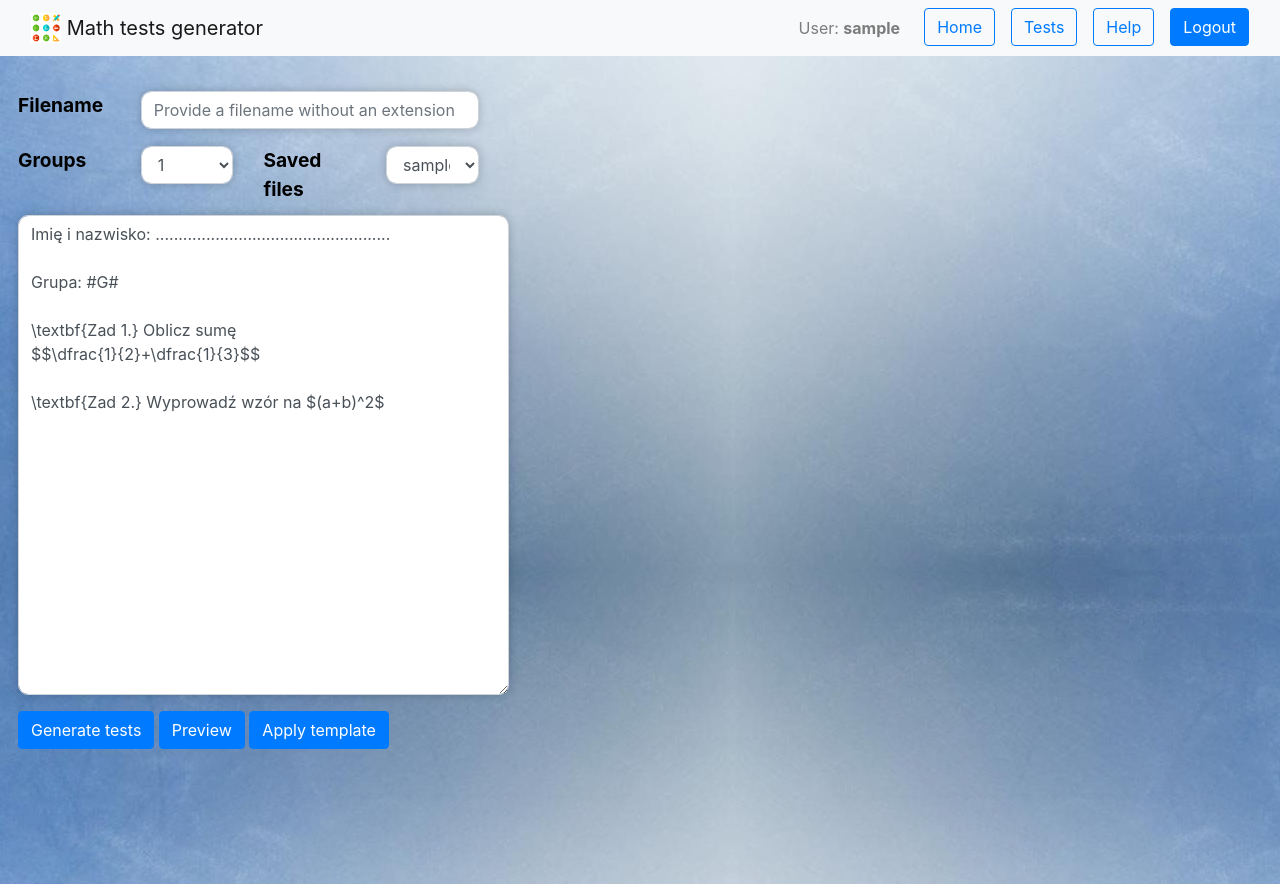
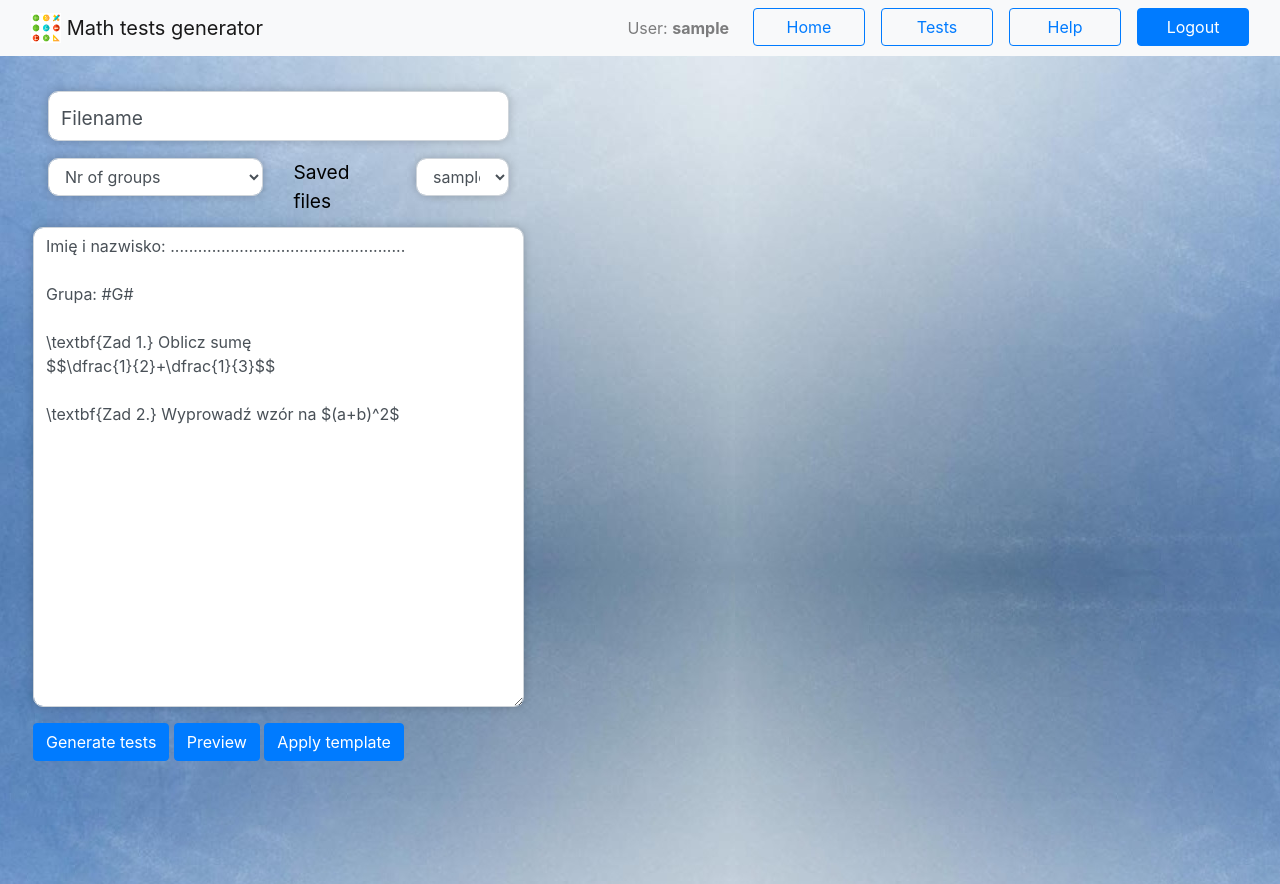
Before and after one commit to piotrw777/FinalProject_cs50, a Flask app: page / in a window 1280 px wide. Run offline with Flask 3, Linux system fonts and the light colour scheme; the visitor is signed in with stand-in values (Sample User, id 1); tables that the repository leaves empty hold one stand-in row (values such as "Sample post"); some libraries are stand-ins or nearby versions.

Commit message:
Floating labels

```diff
--- /dev/null
+++ b/static/floating-labels.css
@@ -0,0 +1,109 @@
+
+.form-label-group {
+  position: relative;
+  margin-bottom: 1rem;
+}
+
+.form-label-group input,
+.form-label-group label {
+  height: 3.125rem;
+  padding: .75rem;
+}
+
+.form-label-group label {
+  position: absolute;
+  top: 0;
+  left: 0;
+  display: block;
+  width: 100%;
+  margin-bottom: 0; /* Override default `<label>` margin */
+  line-height: 1.5;
+  color: #495057;
+  pointer-events: none;
+  cursor: text; /* Match the input under the label */
+  border: 1px solid transparent;
+  border-radius: .25rem;
+  transition: all .1s ease-in-out;
+}
+
+.form-label-group input::-webkit-input-placeholder {
+  color: transparent;
+}
+
+.form-label-group input::-moz-placeholder {
+  color: transparent;
+}
+
+.form-label-group input:-ms-input-placeholder {
+  color: transparent;
+}
+
+.form-label-group input::-ms-input-placeholder {
+  color: transparent;
+}
+
+.form-label-group input::placeholder {
+  color: transparent;
+}
+
+.form-label-group input:not(:-moz-placeholder-shown) {
+  padding-top: 1.25rem;
+  padding-bottom: .25rem;
+}
+
+.form-label-group input:not(:-ms-input-placeholder) {
+  padding-top: 1.25rem;
+  padding-bottom: .25rem;
+}
+
+.form-label-group input:not(:placeholder-shown) {
+  padding-top: 1.25rem;
+  padding-bottom: .25rem;
+}
+
+.form-label-group input:not(:-moz-placeholder-shown) ~ label {
+  padding-top: .25rem;
+  padding-bottom: .25rem;
+  font-size: 12px;
+  color: #777;
+}
+
+.form-label-group input:not(:-ms-input-placeholder) ~ label {
+  padding-top: .25rem;
+  padding-bottom: .25rem;
+  font-size: 12px;
+  color: #777;
+}
+
+.form-label-group input:not(:placeholder-shown) ~ label {
+  padding-top: .25rem;
+  padding-bottom: .25rem;
+  font-size: 12px;
+  color: #777;
+}
+
+.form-label-group input:-webkit-autofill ~ label {
+  padding-top: .25rem;
+  padding-bottom: .25rem;
+  font-size: 12px;
+  color: #777;
+}
+
+/* Fallback for Edge
+-------------------------------------------------- */
+@supports (-ms-ime-align: auto) {
+  .form-label-group {
+    display: -ms-flexbox;
+    display: flex;
+    -ms-flex-direction: column-reverse;
+    flex-direction: column-reverse;
+  }
+
+  .form-label-group label {
+    position: static;
+  }
+
+  .form-label-group input::-ms-input-placeholder {
+    color: #777;
+  }
+}
--- a/static/styles.css
+++ b/static/styles.css
@@ -42,9 +42,8 @@ input[type="password"] {
 
 label {
   font-size: 1.2rem;
-  font-weight: 500;
+  font-weight: 400;
   color: black;
-  font-weight: bolder;
 }
 
 button[type="submit"] {
@@ -148,6 +147,8 @@ button[type="submit"]:hover {
 
 .row {
   margin-top: 1em;
+  margin-left: 0px;
+  margin-right: 0px;
   width: 100%;
   }
 
@@ -230,10 +231,8 @@ button[type="submit"]:hover {
   margin-top: 0px;
 }
 
-.btn-outline-primary {
+.nav-bar-button {
+  width: 7em;
   margin-left: 1em;
+  margin-bottom: 2px;
 }
-
-#logout-button {
-  margin-left: 1em;
-}
--- a/templates/index.html
+++ b/templates/index.html
@@ -6,7 +6,7 @@
 
 {% block main %}
 <div class="row">
-    <!-- Modal -->
+<!-- Modal -->
     <div class="modal fade" id="help-modal" tabindex="-1" aria-labelledby="helpModalLabel" aria-modal="true" role="dialog">
       <div class="modal-dialog" role="document">
         <div class="modal-content">
@@ -53,21 +53,19 @@
       <!-- end modal #### -->
   <div class="col-xl-5 col-md-9 col-sm-12" id="code_column">
         <div class="row">
-          <div class="col-3">
-            <label for="filename">Filename</label>
-          </div>
-          <div class="col">
-            <input type="text " class="form-control" id="filename" placeholder="Provide a filename without an extension" oninput="validate_filename()">
-            <p id="filename-error"></p>
+          <div class="col-12">
+            <div class="form-label-group">
+              <input type="text " class="form-control" id="filename" placeholder="Provide a filename without an extension" oninput="validate_filename()">
+              <label for="filename">Filename</label>
+              <p id="filename-error"></p>
+            </div>
           </div>
         </div>
         <!-- Groups -->
         <div class="row" id="groups-row">
-          <div class="col-3">
-            <label for="nr_of_groups">Groups</label>
-          </div>
-          <div class="col-3">
+          <div class="col-6">
             <select class="form-control" id="nr_of_groups" name="groups">
+              <option value="" disabled selected>Nr of groups</option>
               <option value="1">1</option>
               <option value="2">2</option>
               <option value="3">3</option>
--- a/templates/layout.html
+++ b/templates/layout.html
@@ -17,6 +17,7 @@
         <script src="https://cdn.jsdelivr.net/npm/popper.js@1.16.1/dist/umd/popper.min.js"></script>
         <script src="https://cdn.jsdelivr.net/npm/bootstrap@4.6.2/dist/js/bootstrap.bundle.min.js"></script>
         <link rel="stylesheet" href="/static/styles.css">
+        <link rel="stylesheet" href="/static/floating-labels.css">
         <script src="/static/bootstrap.bundle.min.js"></script>
         <title>{% block title %}{% endblock %}</title>
     </head>
@@ -56,21 +57,24 @@
                   <a class="nav-link">User: <b>{{ session["username"] }}</b></a>
                 </li>
                 <li class="nav-item">
-                  <button type="button" onclick="location.href='/'" class="btn btn-outline-primary">Home</button>
+                  <button type="button" onclick="location.href='/'" class="btn btn-outline-primary nav-bar-button">Home</button>
                 </li>
                   <li class="nav-item">
-                    <button type="button" onclick="location.href='/tests'" class="btn btn-outline-primary">Tests</button>
+                    <button type="button" onclick="location.href='/tests'" class="btn btn-outline-primary nav-bar-button">Tests</button>
                   </li>
                   <li class="nav-item">
-                    <button type="button" onclick="open_modal('help-modal')" class="btn btn-outline-primary">Help</button>
+                    <button type="button" onclick="open_modal('help-modal')" class="btn btn-outline-primary nav-bar-button">Help</button>
                   </li>
                   <li class="nav-item">
-                    <a href="\logout" class="btn btn-primary" id="logout-button" role="button">Logout</a>
+                    <button type="button" onclick="location.href='/logout'" class="btn btn-primary nav-bar-button">Logout</button>
                   </li>
                 </ul>
 
                 {% else %}
-                <a href="\register" class="btn btn-primary" role="button">Register</a>
+                <li class="nav-item">
+                  <button type="button" onclick="location.href='/login'" class="btn btn-primary nav-bar-button">Login</button>
+                  <button type="button" onclick="location.href='/register'" class="btn btn-primary nav-bar-button">Register</button>
+                </li>
                 {% endif %}
               </div>
             </div>
```
